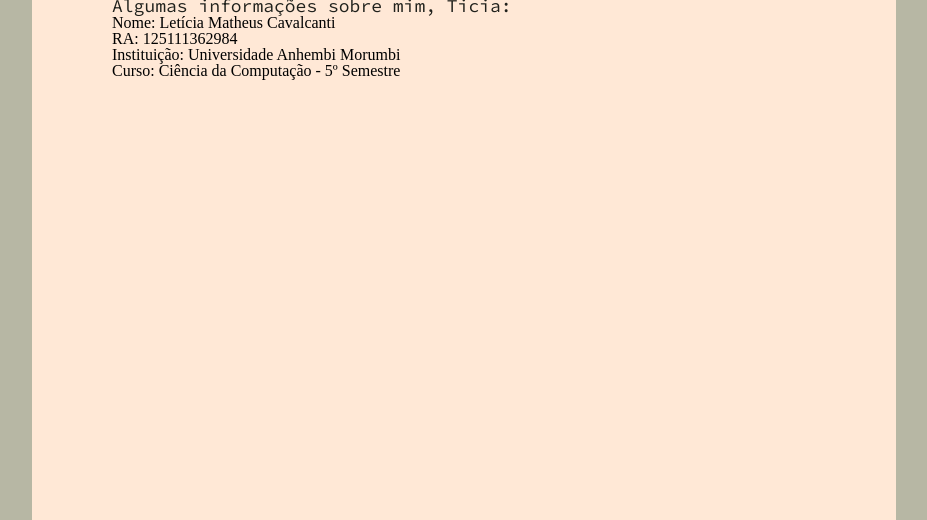
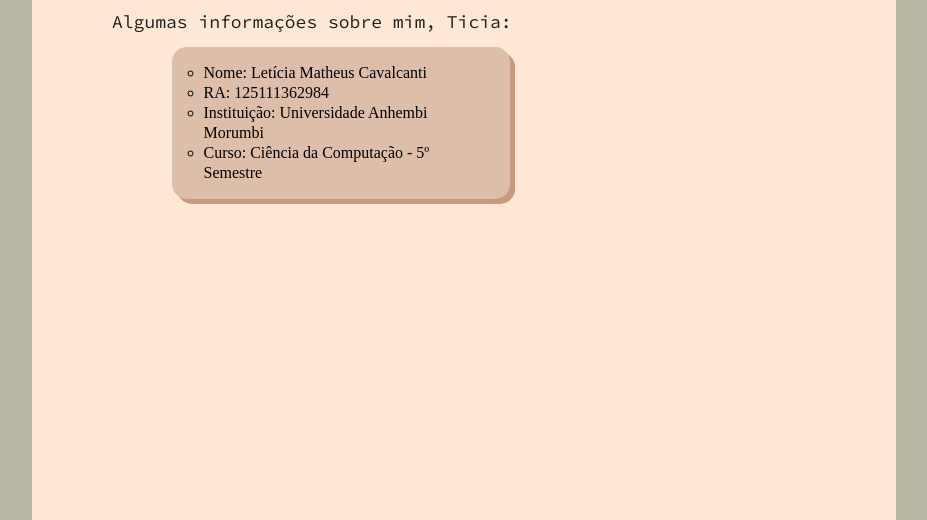
Before and after one commit to ticiasz/design-thinking, a plain HTML site: page Index.html in a window 1280 px wide. Shown: the part 344-864 px from the top of the page, without its empty margins (176-1103 px from the left). Drawn offline with Linux system fonts and the light colour scheme.

Commit message:
Estilizando o bloco de informações

```diff
--- a/Index.html
+++ b/Index.html
@@ -20,8 +20,9 @@
                     <p>A fim de realizar a parte 2 da atividade final do curso de extensão de Design Thinking e Inovação, eu decidi fazer este website.
                         Ele foi pensado, caracterizado e programado por mim :) Essa foi a melhor maneira que encontrei de me expressar
                         criativamente, como foi pedido como parte da atividade, pois é algo que eu adoro fazer. E também estudo!</p>
+                    <br>
                     <p>Algumas informações sobre mim, Ticia:</p>
-                    <ul>
+                    <ul class="texto__lista">
                         <li>Nome: Letícia Matheus Cavalcanti</li>
                         <li>RA: 125111362984</li>
                         <li>Instituição: Universidade Anhembi Morumbi</li>
--- a/Style.css
+++ b/Style.css
@@ -65,6 +65,20 @@ body{
     text-align: justify;
 }
 
+.texto__lista{
+    background-color: var(--bege-escuro);
+    border-radius: 15px;
+    box-shadow: 5px 5px var(--marrom);
+    width: 60%;
+    margin: 1rem auto;
+    padding: 1rem 2rem;
+    list-style-type: circle;
+}
+
+.texto__lista li{
+    line-height: 1.25rem;
+}
+
 .apresentacao__imagem{
     width: 35%;
     text-align: center;
@@ -73,6 +87,7 @@ body{
 .apresentacao__imagem img{
     width: 75%;
     border-radius: 80px;
+    border: 5px solid var(--marrom);
 }
 
 @font-face {
```
